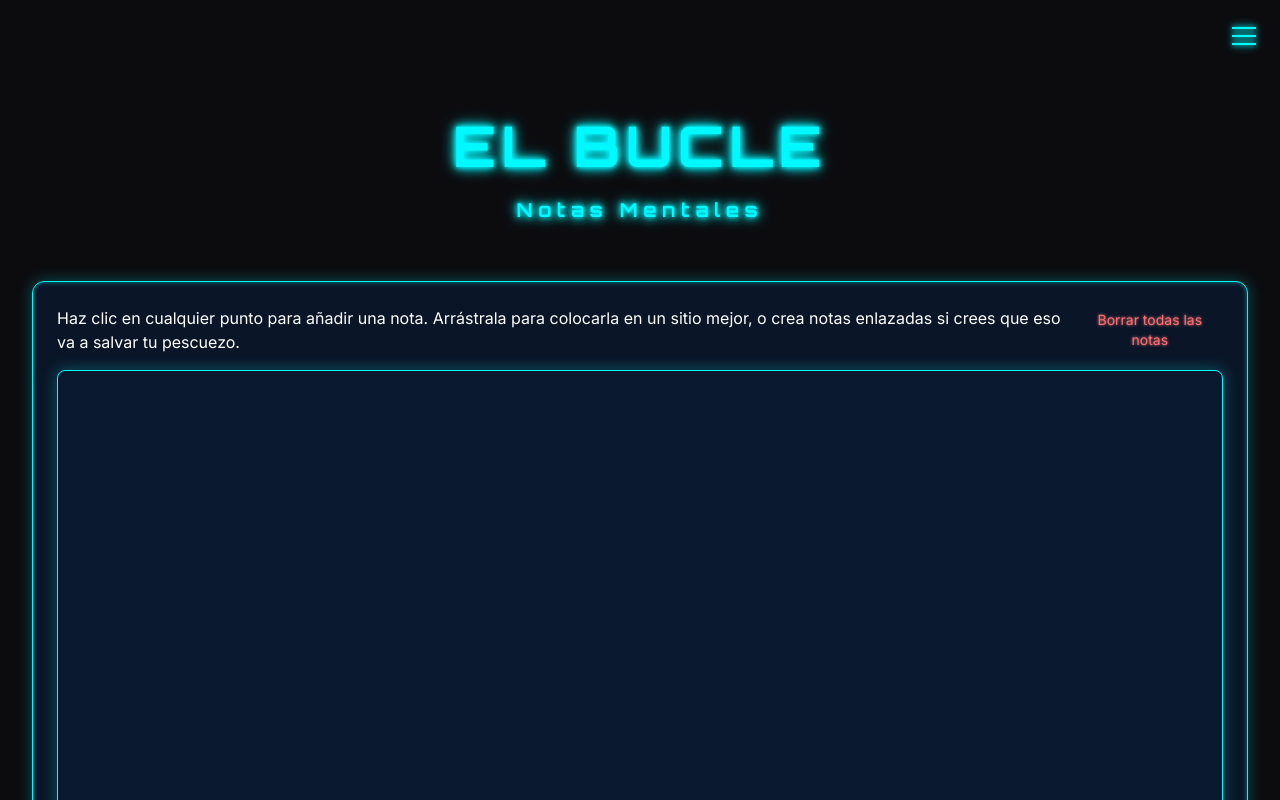
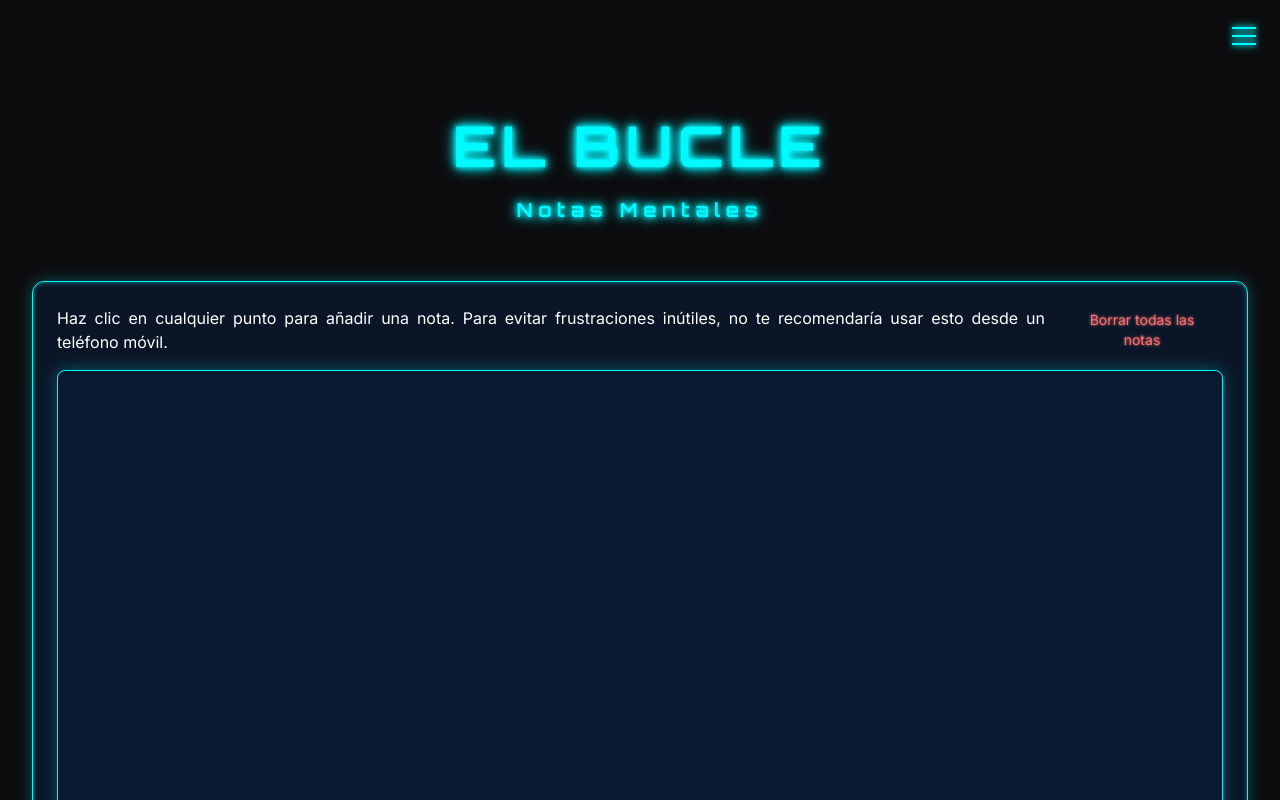
Before and after one commit to ballesterosam/el-bucle-hia, a Next.js app in the folder el-bucle-app/: page /mapa-mental in a window 1280 px wide. Shown: the top 800 px of the page. Built offline with nearby package versions, Linux system fonts and the light colour scheme.

Commit message:
Improve some texts...

```diff
--- a/el-bucle-app/app/about/page.js
+++ b/el-bucle-app/app/about/page.js
@@ -14,7 +14,7 @@ const AboutPage = () => {
               <div className="card lg:col-span-6">
               <h2 className="card-title">Alberto Martínez Ballesteros</h2>
                 <p className="text-justify mb-4">¡Muy buenas, intrépidos viajeros del tiempo y descifradores de enigmas! Soy <a className="custom-link" href="https://www.linkedin.com/in/alberto-mart%C3%ADnez-ballesteros-1995642b/">Alberto Martínez Ballesteros</a>, y sí, confieso: soy el tipo que ha perpetrado esta aplicación. Así que, si algo funciona de maravilla y os salva de un bucle infinito de desesperación, ¡ya sabéis a quién enviarle una caja de bombones! Y si algo falla... bueno, digamos que  he usado todo esto para aprender alguna cosilla nueva y me he apoyado más de lo que me gustaría reconocer en la IA, así que la culpa es de una de esas inteligencias artificiales que algún día nos dominarán.</p>
-                <p className="text-justify mb-4">Mi romance con los ordenadores y todo lo que lleva cables empezó cuando aún llevaba pantalones cortos y creía que los monstruos se escondían debajo de la cama. Todo comenzó con un legendario <strong>"libro gordo de Basic"</strong> que acompañaba a un viejo Spectrum que llegó a mi poder a la tierna edad de 8 añitos y que todavía atesoro como si fuera una reliquia familiar de valor incalculable (el libro, por desgrcia, el ordenador ya no). Desde ese flechazo inicial, me convertí en ese bicho raro que se queda embobado mirando cualquier cosa con lucecitas y que siente una atracción fatal por cualquier cacharro que lleve una batería de litio. Si parpadea, se carga o hace ruiditos extraños, podeís estar seguros de que tiene toda mi atención.</p>
+                <p className="text-justify mb-4">Mi romance con los ordenadores y todo lo que lleva cables empezó cuando aún llevaba pantalones cortos y creía que los monstruos se escondían debajo de la cama. Todo comenzó con un legendario <strong>"libro gordo de Basic"</strong> que acompañaba a un viejo Spectrum que llegó a mi poder a la tierna edad de 8 añitos y que todavía atesoro como si fuera una reliquia familiar de valor incalculable (el libro, por desgracia, el ordenador ya no). Desde ese flechazo inicial, me convertí en ese bicho raro que se queda embobado mirando cualquier cosa con lucecitas y que siente una atracción fatal por cualquier cacharro que lleve una batería de litio. Si parpadea, se carga o hace ruiditos extraños, podeís estar seguros de que tiene toda mi atención.</p>
                 <p className="text-justify mb-4">Cuando no estoy intentando desentrañar paradojas temporales (o creando aplicaciones para ayudar a otros a hacerlo), me gano el pan de cada día como <strong>Arquitecto de Software</strong>. Llevo ya más de dos décadas dedicándome a esto, lo que en años de informático es casi como la edad de Matusalén. Tampoco me disgusta subirme de vez en cuando a un escenario, ya sea para dar la chapa con temas tecnológicos, o para bailar una salsa (en esta vida hay que ser polivalente). No obstante, tengo otros hobbies más allá de los cacharritos: me encanta <a className="custom-link" href="https://www.strava.com/athletes/3256248">practicar deporte</a>, especialmente triatlón y, cada vez más, los juegos de mesa y todos sus derivados.</p>
                 <p className="text-justify mb-4">¿Y por qué esta app para <a className="custom-link" href="https://www.puntodeheroe.com/elbucle.html">El Bucle</a>, os preguntaréis? Pues porque, además de ser un devorador confeso del librojuego, soy un <strong>"beta-tester" por vocación</strong> para cualquier tecnología nueva que se cruce en mi camino... y después de llevar muchos años en esto, no he podido resistirme a jugar con algo de IA para ver hasta dónde podía sacarle partido. La idea surgió de forma natural: estaba leyendo <a className="custom-link" href="https://www.puntodeheroe.com/elbucle.html">El Bucle</a> en el sofá y no tenía un lápiz a mano. Me daba mucha pereza levantarme, así que, cogí el móvil, y empezé a trastear con Gemini hasta tener algo funcional que me permitiera llevar el control de mi personaje. Suena a chiste, y, pensándolo ahora, habría ahorrado tiempo levantándome a por el lápiz, pero la verdad es que todo empezó así. Y, ya que estaba metido en faena, pensé: "¿Por qué no compartir esta pequeña herramienta con otros sufridores... digo, valientes aventureros?" Seguro que más de uno también se ha sentado sin lápiz ni papel pensando que esto era un "Elige tu propia aventura" y ahora también le da pereza levantarse. Si con esto puedo ahorrarle a alguien un dolor de cabeza o evitar que una hoja de personaje acabe hecha una bola de papel por la frustración, ¡misión cumplida!</p>
                 <p className="text-justify mb-4">Si después de este rollo todavía os pica la curiosidad sobre mi vida profesional (o simplemente queréis cotillear mi foto de perfil de LinkedIn), podéis encontrarme <a className="custom-link" href="https://www.linkedin.com/in/alberto-mart%C3%ADnez-ballesteros-1995642b/">aquí</a>.</p>
--- a/el-bucle-app/app/license/page.js
+++ b/el-bucle-app/app/license/page.js
@@ -26,6 +26,7 @@ const LicensePage = () => {
                   <p className="text-justify mb-4">Como bien dice la gente de la Free Software Foundation, esto va de <strong>"libertad, no de precio"</strong>. Aunque, oye, que esta app sea como un regalo caído del cielo tampoco está nada mal. ¡A disfrutarla!</p>
                   <p className="text-justify mb-4">Si sois de esa extraña especie de humanos que se leen los términos y condiciones hasta del champú, o simplemente os va el masoquismo legal y queréis empaparos del texto completo y oficial (y mucho menos divertido, todo sea dicho), aquí tenéis el pergamino sagrado: <a className="custom-link" href="https://www.gnu.org/licenses/gpl-3.0.html">Licencia GNU GPL v3</a>. ¡Que la Fuerza (y una buena dosis de paciencia) os acompañen en su lectura!</p>
 
+                  <p className="text-justify mb-4">Dicho todo esto, aquí dejo el enlace al código fuente de la aplicación: <a href="https://github.com/ballesterosam/el-bucle-hia">https://github.com/ballesterosam/el-bucle-hia</a></p>
               </div>
             </div>
         </div>
--- a/el-bucle-app/app/mapa-mental/page.js
+++ b/el-bucle-app/app/mapa-mental/page.js
@@ -433,7 +433,7 @@ const MapaMentalPage = () => {
           <div className="grid-container flex-grow">
             <div className="card lg:col-span-6 flex flex-col flex-grow">
               <div className="flex justify-between items-center mb-4">
-                <p className="text-justify">Haz clic en cualquier punto para añadir una nota. Arrástrala para colocarla en un sitio mejor, o crea notas enlazadas si crees que eso va a salvar tu pescuezo.</p>
+                <p className="text-justify">Haz clic en cualquier punto para añadir una nota. Para evitar frustraciones inútiles, no te recomendaría usar esto desde un teléfono móvil.</p>
                 <button
                   onClick={clearMapaMental}
                   className="text-red-400 hover:text-red-300 text-sm ml-4 px-3 py-1"
```
